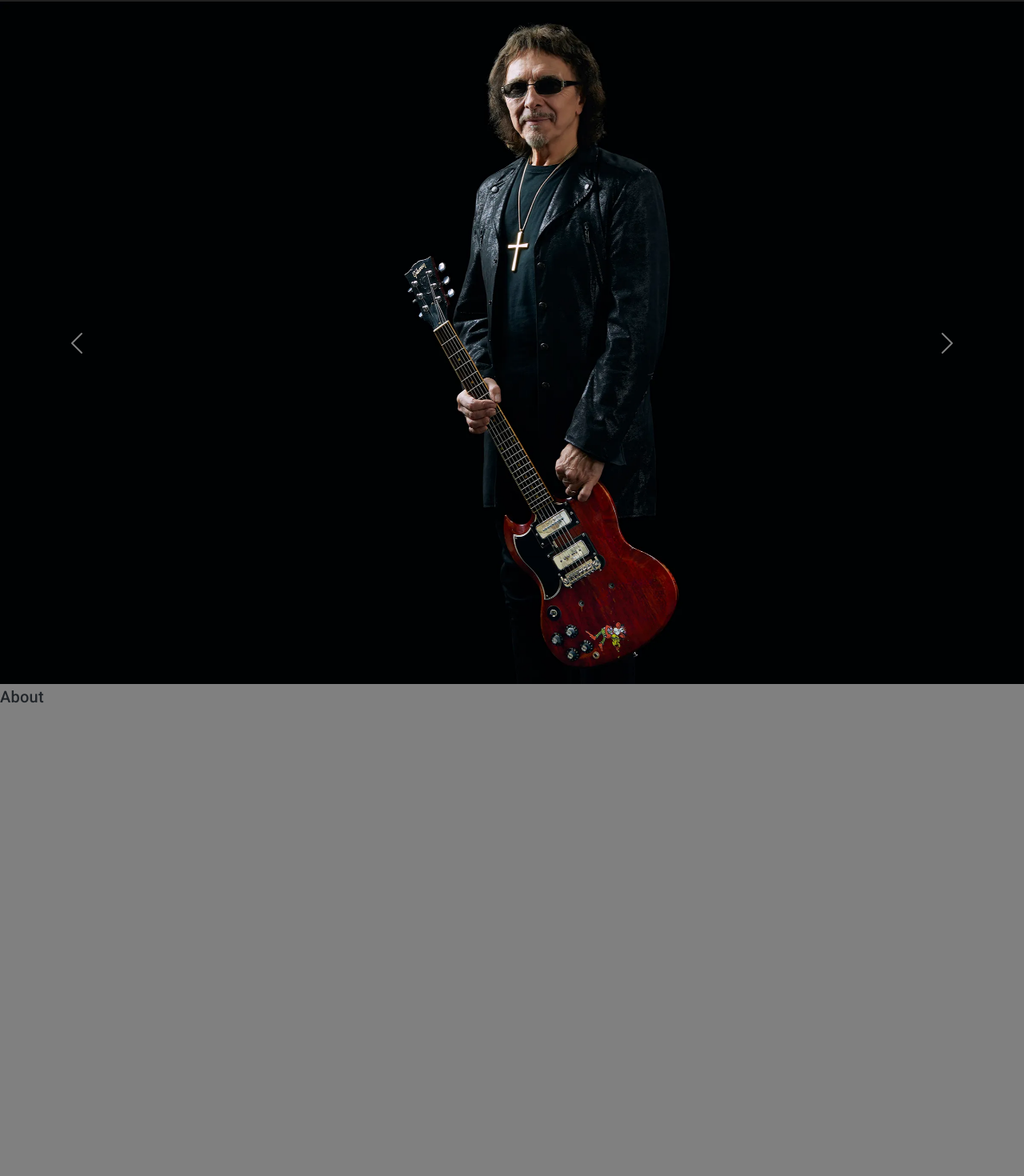
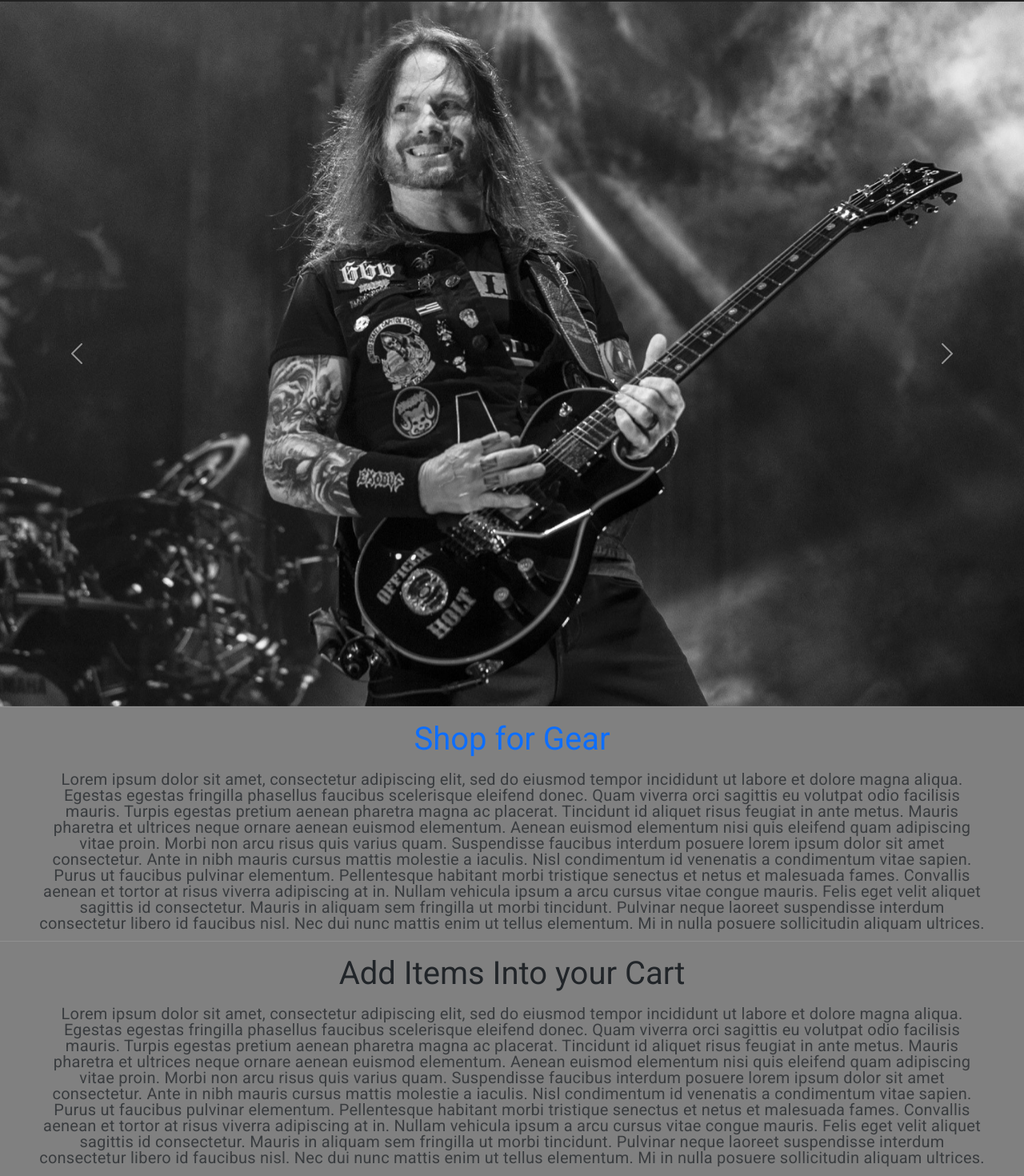
Before and after one commit to Luis-Matute/Guitar-Stop, an Angular app: page / in a window 1280 px wide. Shown: the part 62-1532 px from the top of the page at 80% size. Before the commit the page ends 949 px from the top, so only its background shows below. Built offline with nearby package versions, Linux system fonts and the light colour scheme.

Commit message:
Modified looks

```diff
--- a/src/app/app.module.ts
+++ b/src/app/app.module.ts
@@ -8,6 +8,8 @@ import { AppRoutingModule } from './app-routing.module';
 import { AppComponent } from './app.component';
 import { MatToolbarModule } from '@angular/material/toolbar';
 import { MatSlideToggleModule } from '@angular/material/slide-toggle';
+import { MatDividerModule } from '@angular/material/divider';
+
 
 import { provideAnimations } from '@angular/platform-browser/animations';
 import { FlexLayoutModule } from '@angular/flex-layout';
@@ -41,7 +43,8 @@ import { PageNotFoundComponent } from './page-not-found/page-not-found.component
     CheckoutModule,
     CartModule,
     FlexLayoutModule,
-    FormsModule
+    FormsModule,
+    MatDividerModule
   ],
   providers: [
 
--- a/src/app/checkout/checkout/checkout.component.html
+++ b/src/app/checkout/checkout/checkout.component.html
@@ -14,7 +14,7 @@
     <mat-divider></mat-divider>
 
 
-    <div class="row section">
+    <div class="row section" formGroupName="address">
         <h2>Delivery Address</h2>
         <div class="col">
             <label class="form-label">Street Address:</label>
--- a/src/app/checkout/checkout/checkout.component.ts
+++ b/src/app/checkout/checkout/checkout.component.ts
@@ -18,10 +18,16 @@ export class CheckoutComponent implements OnInit{
 
   ngOnInit(): void {
     this.checkoutForm = this.formBuilder.group({
-      streetAddress: ['', Validators.required],
-      city: ['', Validators.required],
-      state: ['', Validators.required],
-      zipCode: ['', Validators.required],
+      address: this.formBuilder.group({
+        streetAddress: ['', Validators.required],
+        city: ['', Validators.required],
+        state: ['', Validators.required],
+        zipCode: ['', Validators.required],
+      }),
+      // streetAddress: ['', Validators.required],
+      // city: ['', Validators.required],
+      // state: ['', Validators.required],
+      // zipCode: ['', Validators.required],
       firstName: ['', Validators.required],
       lastName: ['', Validators.required],
       email: ['', [Validators.required, Validators.email]],
--- a/src/app/home/home.component.css
+++ b/src/app/home/home.component.css
@@ -0,0 +1,3 @@
+p {
+    color: #fdfdfd;
+}
--- a/src/app/home/home.component.html
+++ b/src/app/home/home.component.html
@@ -1,13 +1,13 @@
 <div id="carouselExampleControls" class="carousel slide" data-ride="carousel">
     <div class="carousel-inner">
       <div class="carousel-item active">
-        <img class="d-block w-100" src="../../assets/images/original.jpg" alt="First slide">
+        <img class="d-block w-100 img-fluid" src="../../assets/images/original.jpg" alt="First slide">
       </div>
       <div class="carousel-item">
-        <img class="d-block w-100" src="../../assets/images/tony-iommi-guitar.webp" alt="Second slide">
+        <img class="d-block w-100 img-fluid" src="../../assets/images/tony-iommi-guitar.webp" alt="Second slide">
       </div>
       <div class="carousel-item">
-        <img class="d-block w-100" src="../../assets/images/original.jpg" alt="Third slide">
+        <img class="d-block w-100 img-fluid" src="../../assets/images/James Hetfield.jpg" alt="Third slide">
       </div>
     </div>
     <a class="carousel-control-prev" href="#carouselExampleControls" role="button" data-slide="prev">
@@ -17,3 +17,17 @@
       <span class="carousel-control-next-icon" aria-hidden="true"></span>
     </a>
 </div>
+
+<mat-divider></mat-divider>
+
+<div>
+  <h1 class="display-1 text-center fs-1 my-4"><a class="link-underline link-underline-opacity-0" href="/shop">Shop for Gear</a></h1>
+  <p class="mx-5 text-center text-body-secondary fs-5">Lorem ipsum dolor sit amet, consectetur adipiscing elit, sed do eiusmod tempor incididunt ut labore et dolore magna aliqua. Egestas egestas fringilla phasellus faucibus scelerisque eleifend donec. Quam viverra orci sagittis eu volutpat odio facilisis mauris. Turpis egestas pretium aenean pharetra magna ac placerat. Tincidunt id aliquet risus feugiat in ante metus. Mauris pharetra et ultrices neque ornare aenean euismod elementum. Aenean euismod elementum nisi quis eleifend quam adipiscing vitae proin. Morbi non arcu risus quis varius quam. Suspendisse faucibus interdum posuere lorem ipsum dolor sit amet consectetur. Ante in nibh mauris cursus mattis molestie a iaculis. Nisl condimentum id venenatis a condimentum vitae sapien. Purus ut faucibus pulvinar elementum. Pellentesque habitant morbi tristique senectus et netus et malesuada fames. Convallis aenean et tortor at risus viverra adipiscing at in. Nullam vehicula ipsum a arcu cursus vitae congue mauris. Felis eget velit aliquet sagittis id consectetur. Mauris in aliquam sem fringilla ut morbi tincidunt. Pulvinar neque laoreet suspendisse interdum consectetur libero id faucibus nisl. Nec dui nunc mattis enim ut tellus elementum. Mi in nulla posuere sollicitudin aliquam ultrices.</p>
+</div>
+
+<mat-divider></mat-divider>
+
+<div>
+  <h1 class="display-1 text-center fs-1 my-4">Add Items Into your Cart</h1>
+  <p class="mx-5 text-center text-body-secondary fs-5">Lorem ipsum dolor sit amet, consectetur adipiscing elit, sed do eiusmod tempor incididunt ut labore et dolore magna aliqua. Egestas egestas fringilla phasellus faucibus scelerisque eleifend donec. Quam viverra orci sagittis eu volutpat odio facilisis mauris. Turpis egestas pretium aenean pharetra magna ac placerat. Tincidunt id aliquet risus feugiat in ante metus. Mauris pharetra et ultrices neque ornare aenean euismod elementum. Aenean euismod elementum nisi quis eleifend quam adipiscing vitae proin. Morbi non arcu risus quis varius quam. Suspendisse faucibus interdum posuere lorem ipsum dolor sit amet consectetur. Ante in nibh mauris cursus mattis molestie a iaculis. Nisl condimentum id venenatis a condimentum vitae sapien. Purus ut faucibus pulvinar elementum. Pellentesque habitant morbi tristique senectus et netus et malesuada fames. Convallis aenean et tortor at risus viverra adipiscing at in. Nullam vehicula ipsum a arcu cursus vitae congue mauris. Felis eget velit aliquet sagittis id consectetur. Mauris in aliquam sem fringilla ut morbi tincidunt. Pulvinar neque laoreet suspendisse interdum consectetur libero id faucibus nisl. Nec dui nunc mattis enim ut tellus elementum. Mi in nulla posuere sollicitudin aliquam ultrices.</p>
+</div>
--- a/src/app/shopping/product-list/product-list.component.css
+++ b/src/app/shopping/product-list/product-list.component.css
@@ -1,21 +1,3 @@
-/* .container {
-    display: flex;
-    flex-wrap: wrap;
-    background-color: DodgerBlue;
-}
-
-.container > mat-card{
-    background-color: #f1f1f1;
-    width: 100px;
-    margin: 10px;
-    text-align: center;
-    line-height: 75px;
-    font-size: 30px;
-} */
-/* .content {
-    display: inline-flex;
-    flex-flow: row;
-} */
 mat-card:hover {
     transform: scale(1.05);
     cursor: pointer;
@@ -23,12 +5,7 @@ mat-card:hover {
 
 mat-card {
     transition: transform 0.2s;
-}
-
-
-
-.example-card {
-    max-width: 400px;
+    max-width: 350px;
 }
 
 ul {
--- a/src/app/shopping/product-list/product-list.component.html
+++ b/src/app/shopping/product-list/product-list.component.html
@@ -1,6 +1,22 @@
 <div class="container">
+    <div class="d-flex">
+        <div class="p-2 flex-shrink-1">
+            <mat-form-field>
+                <input matInput (keyup)="applyFilter($event)" placeholder="Search...">
+            </mat-form-field>
+            <h2>Filter:</h2>
+            <h3>Brand</h3>
+            <ul>
+                <li *ngFor="let brand of brands">
+                    <mat-checkbox (change)="something($event.checked, brand)">
+                        {{brand}}
+                    </mat-checkbox>
+                </li>
+            </ul>
+        </div>
+        <div class="p-2 w-600">
             <h2>Our Products</h2>
-    <div fxLayout="row wrap" fxLayoutGap="50px grid">
+            <div fxLayout="row wrap" fxLayoutGap="25px grid">
                 <div *ngFor="let guitar of filteredProducts">
                     <mat-card (click)="productDetails(guitar.id)">
                         <mat-card-header>
@@ -8,39 +24,9 @@
                             <mat-card-subtitle>{{guitar.price | currency: 'USD'}}</mat-card-subtitle>
                         </mat-card-header>
                         <img mat-card-image src="{{guitar.imageUrl}}" width="350" height="500">
-                <!-- <mat-card-actions>
-                    <button mat-button (click)="addToCart(guitar)">Add to cart</button>
-                </mat-card-actions> -->
                     </mat-card>
                 </div>
-        <!-- <div *ngFor="let guitar of products">
-            <mat-card>
-                <mat-card-header>
-                    <mat-card-title>{{guitar.brand}} {{guitar.name}}</mat-card-title>
-                    <mat-card-subtitle>{{guitar.price | currency: 'USD'}}</mat-card-subtitle>
-                </mat-card-header>
-                <img mat-card-image src="{{guitar.imageUrl}}" width="400" height="500">
-                <mat-card-actions>
-                    <button mat-button (click)="addToCart(guitar)">Add to cart</button>
-                </mat-card-actions>
-            </mat-card>
-        </div> -->
             </div>
         </div>
-
-<section>
-    <span>
-        <mat-form-field>
-            <input matInput (keyup)="applyFilter($event)" placeholder="Search...">
-        </mat-form-field>
-        <h2>Filter:</h2>
-        <h3>Brand:</h3>
-        <ul>
-            <li *ngFor="let brand of brands">
-                <mat-checkbox (change)="something($event.checked, brand)">
-                    {{brand}}
-                </mat-checkbox>
-            </li>
-        </ul>
-    </span>
-</section>
+    </div>
+</div>
--- a/src/styles.css
+++ b/src/styles.css
@@ -11,14 +11,14 @@ body {
 }
 
 
-.container {
+/* .container {
     padding: 50px;
     max-width: 1200px;
     margin: auto;
-}
+} */
 
-.container-sm {
+/* .container-sm {
     padding: 50px;
     max-width: 800px;
     margin: auto;
-}
+} */
```
Also changed, not shown: src/assets/images/James Hetfield.jpg (added). Lines whose indentation alone changed are shown as unchanged.
